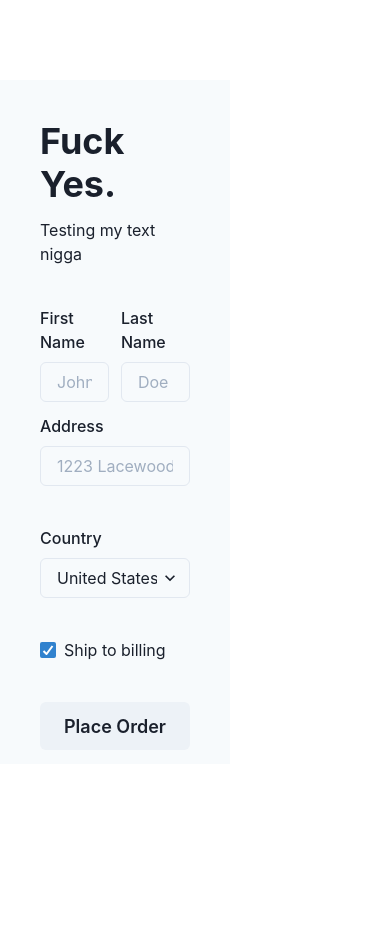
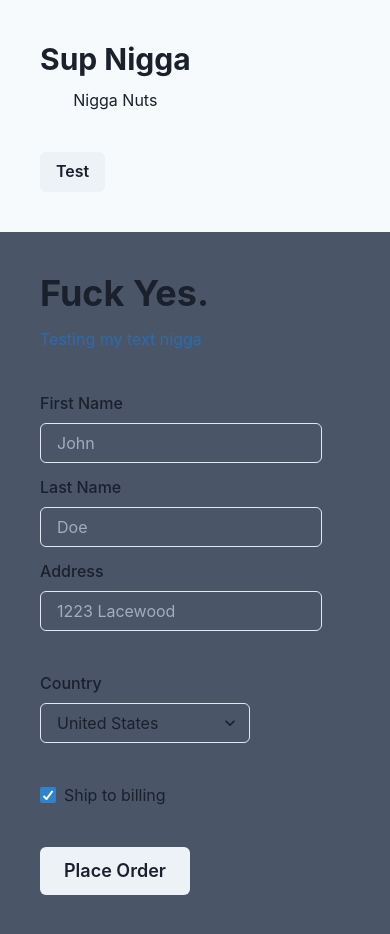
Before and after one commit to brian-d-b/stock-webapp, a Next.js app: page /new-page in a window 390 px wide. Before the commit the page ends 844 px from the top, so only its background shows below. Built offline with nearby package versions, Linux system fonts and the light colour scheme.

Commit message:
tut4
responsiveness and all that

```diff
--- a/pages/new-page.tsx
+++ b/pages/new-page.tsx
@@ -7,7 +7,10 @@ import Details from "../src/sections/details"
 
 const IndexPage: NextPage = () => (
   <Container maxWidth = "container.sm" padding={0}>
-    <Flex h="100vh" py={20}>
+    <Flex
+      h={{base: 'auto', md: "100vh"}}
+      py={[0,10,20]}
+      direction={{base: 'column-reverse', md: 'row'}}>
     <Details />
     <Cart />
     </Flex>
--- a/src/sections/cart.tsx
+++ b/src/sections/cart.tsx
@@ -1,8 +1,9 @@
-import { Text } from "@chakra-ui/layout";
 import type { NextPage } from "next";
-import { Container, Flex, VStack } from "@chakra-ui/react"
+import { useColorModeValue, SimpleGrid, GridItem, useColorMode, Heading, Text, Button, Select, Container, Flex, VStack } from "@chakra-ui/react"
 
 const Cart = () => {
+  const { toggleColorMode } = useColorMode();
+  const bgColor = useColorModeValue('gray.50','whiteAlpha.50');
   return (
     <VStack
       w="full"
@@ -10,7 +11,22 @@ const Cart = () => {
       p={10}
       spacing={10}
       alignItems="flex-start"
-      ></VStack>
+      bg={bgColor}
+    >
+
+    <VStack>
+      <Heading>Sup Nigga</Heading>
+      <Text>Nigga Nuts</Text>
+    </VStack>
+
+    <SimpleGrid columns={2}>
+      <GridItem colSpan={2}>
+        <Button onClick={toggleColorMode}>Test</Button>
+      </GridItem>
+    </SimpleGrid>
+
+    </VStack>
+
 );
 };
 
--- a/src/sections/details.tsx
+++ b/src/sections/details.tsx
@@ -1,8 +1,13 @@
 import type { NextPage } from "next";
 import { Container, Flex, VStack } from "@chakra-ui/react"
-import { Checkbox, Button, Select, Heading, Text, SimpleGrid, GridItem, FormControl, FormLabel, Input } from "@chakra-ui/react"
+import { useBreakpointValue, useColorMode, useColorModeValue, Checkbox, Button, Select, Heading, Text, SimpleGrid, GridItem, FormControl, FormLabel, Input } from "@chakra-ui/react"
+
 
 const Cart = () => {
+  const { toggleColorMode } = useColorMode();
+  const bgColor = useColorModeValue('gray.600','whiteAlpha.600');
+  const textColor = useColorModeValue('blue.600','red.400');
+  const colSpan = useBreakpointValue({base:2,md:1});
   return (
   <VStack
     w="full"
@@ -10,21 +15,22 @@ const Cart = () => {
     p={10}
     spacing={10}
     alignItems="flex-start"
-    bg="gray.50"
+    bg={bgColor}
+
   >
     <VStack spacing={3} alignItems="flex-start">
       <Heading size='2xl'>Fuck Yes.</Heading>
-      <Text>Testing my text nigga</Text>
+      <Text color={textColor}>Testing my text nigga</Text>
     </VStack>
 
     <SimpleGrid columns={2} columnGap={3} rowGap={3}>
-      <GridItem colSpan={1}>
+      <GridItem colSpan={colSpan}>
         <FormControl>
           <FormLabel>First Name</FormLabel>
           <Input placeholder="John"></Input>
         </FormControl>
       </GridItem>
-      <GridItem colSpan={1}>
+      <GridItem colSpan={colSpan}>
         <FormControl>
           <FormLabel>Last Name</FormLabel>
           <Input placeholder="Doe"></Input>
@@ -37,7 +43,7 @@ const Cart = () => {
         </FormControl>
       </GridItem>
     </SimpleGrid>
-    <GridItem colSpan={1}>
+    <GridItem colSpan={colSpan}>
         <FormControl>
           <FormLabel>Country</FormLabel>
           <Select>
```
Lines whose indentation alone changed are shown as unchanged.
